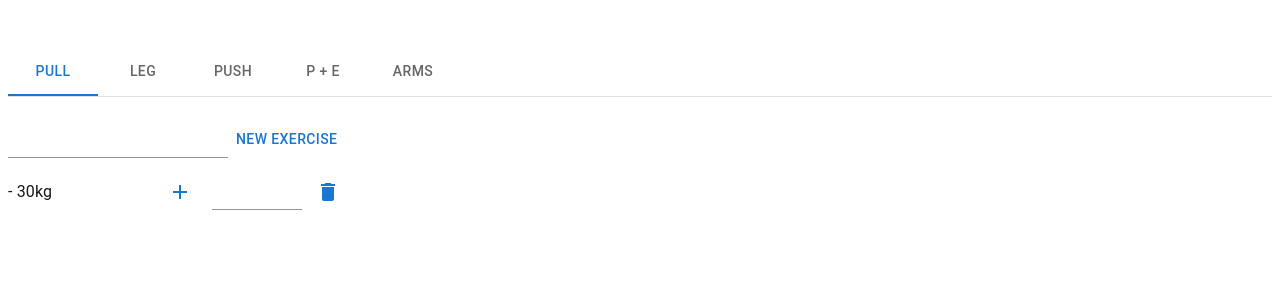
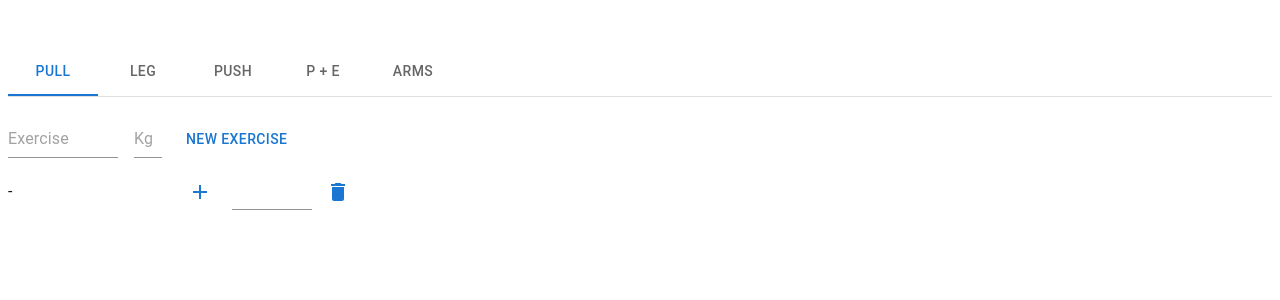
Before and after one commit to lautaro3870/exercise-app, a Next.js app: page / in a window 1280 px wide. Both pictures are taken after a click on the button "NEW EXERCISE". Shown: the top 300 px of the page. Built offline with nearby package versions, Linux system fonts and the light colour scheme.

Commit message:
feat: delete set button

```diff
--- a/src/app/components/Exercises.tsx
+++ b/src/app/components/Exercises.tsx
@@ -1,8 +1,8 @@
-import { Button, Typography } from "@mui/material";
+import { Button, TextField, Typography } from "@mui/material";
 import { Input } from "@mui/material";
 import { InputRenderer } from "@/app/components/InputRenderer";
 import AddIcon from "@mui/icons-material/Add";
-import { useEffect, useState } from "react";
+import { useEffect, useRef, useState } from "react";
 import { v4 as uuidv4 } from "uuid";
 
 type Sets = {
@@ -19,7 +19,8 @@ type Exercise = {
 
 export default function Exercises() {
   const [exercises, setExercices] = useState<Exercise[]>([]);
-  const [newExercise, setNewExercise] = useState("");
+  const name = useRef<HTMLInputElement>(null);
+  const weigth = useRef<HTMLInputElement>(null);
 
   useEffect(() => {
     const exerciseFromLocalStorage = JSON.parse(
@@ -31,8 +32,8 @@ export default function Exercises() {
   const addNewExercise = () => {
     const newExerciseObject: Exercise = {
       id: uuidv4(),
-      name: newExercise,
-      weigth: "30kg",
+      name: name?.current?.value || "",
+      weigth: weigth?.current?.value || "",
       sets: [
         {
           id: uuidv4(),
@@ -43,6 +44,10 @@ export default function Exercises() {
     const newExercisesList = exercises.concat(newExerciseObject);
     setExercices(newExercisesList);
     localStorage.setItem("exercises", JSON.stringify(newExercisesList));
+    if (name.current && weigth.current) {
+      name.current.value = "";
+      weigth.current.value = "";
+    }
   };
 
   const handleChangeInput = (
@@ -68,6 +73,29 @@ export default function Exercises() {
       }
       return exerciseMap;
     });
+    setExercices(newExercise.flat());
+    localStorage.setItem("exercises", JSON.stringify(newExercise));
+  };
+
+  const handlerDeleteSet = (idExercise: string, idSet: string) => {
+    const newExercise = exercises
+      .map((exerciseMap: Exercise) => {
+        if (exerciseMap.id === idExercise) {
+          const newSets = exerciseMap.sets.filter(
+            (set: Sets) => set.id !== idSet
+          );
+          if (newSets.length === 0) {
+            return undefined;
+          } else {
+            return {
+              ...exerciseMap,
+              sets: newSets,
+            };
+          }
+        }
+        return exerciseMap;
+      })
+      .filter(Boolean) as Exercise[];
     setExercices(newExercise);
     localStorage.setItem("exercises", JSON.stringify(newExercise));
   };
@@ -108,9 +136,21 @@ export default function Exercises() {
             }}
           >
             <Input
-              onChange={(e) => {
-                setNewExercise(e.target.value);
+              sx={{
+                width: 110,
               }}
+              placeholder="Exercise"
+              inputRef={name}
+            />
+            <Input
+              type="text"
+              sx={{
+                width: 28,
+                marginLeft: 2,
+                marginRight: 2,
+              }}
+              placeholder="Kg"
+              inputRef={weigth}
             />
             <Button onClick={addNewExercise}>New exercise</Button>
           </div>
@@ -131,7 +171,7 @@ export default function Exercises() {
                   }}
                 >
                   <Typography
-                    sx={{ width: 140, paddingTop: "0.4rem" }}
+                    sx={{ width: 160, paddingTop: "0.4rem" }}
                     variant="body1"
                   >
                     {exerciseMap.name} - {exerciseMap.weigth}
@@ -139,10 +179,7 @@ export default function Exercises() {
                   <Button key={index} onClick={() => addSet(exerciseMap.id)}>
                     <AddIcon />
                   </Button>
-                  {/* {exerciseMap.sets.map((set: Sets) => (
-                  ))} */}
                 </div>
-
                 <div
                   key={exerciseMap.id}
                   style={{
@@ -164,6 +201,7 @@ export default function Exercises() {
                         idSet={set.id}
                         repetitions={set.repetitions}
                         handlerChange={handleChangeInput}
+                        handlerDeleteSet={handlerDeleteSet}
                       />
                     </div>
                   ))}
--- a/src/app/components/InputRenderer.tsx
+++ b/src/app/components/InputRenderer.tsx
@@ -11,6 +11,7 @@ interface InputRendererProps {
     idExercise: string,
     idSet: string
   ) => void;
+  handlerDeleteSet: (idExercise: string, idSet: string) => void;
 }
 
 export const InputRenderer: React.FC<InputRendererProps> = ({
@@ -18,6 +19,7 @@ export const InputRenderer: React.FC<InputRendererProps> = ({
   idExercise,
   idSet,
   repetitions,
+  handlerDeleteSet
 }) => {
   return (
     <div
@@ -28,7 +30,7 @@ export const InputRenderer: React.FC<InputRendererProps> = ({
       }}
     >
       <Input
-        sx={{ width: 90, marginRight: "-1rem" }}
+        sx={{ width: 80, marginRight: "-1rem" }}
         key={idSet}
         value={repetitions}
         type="text"
@@ -36,7 +38,11 @@ export const InputRenderer: React.FC<InputRendererProps> = ({
           handlerChange(event, idExercise, idSet);
         }}
       />
-      <Button>
+      <Button
+        onClick={() => {
+          handlerDeleteSet(idExercise, idSet);
+        }}
+      >
         <DeleteIcon />
       </Button>
     </div>
```
